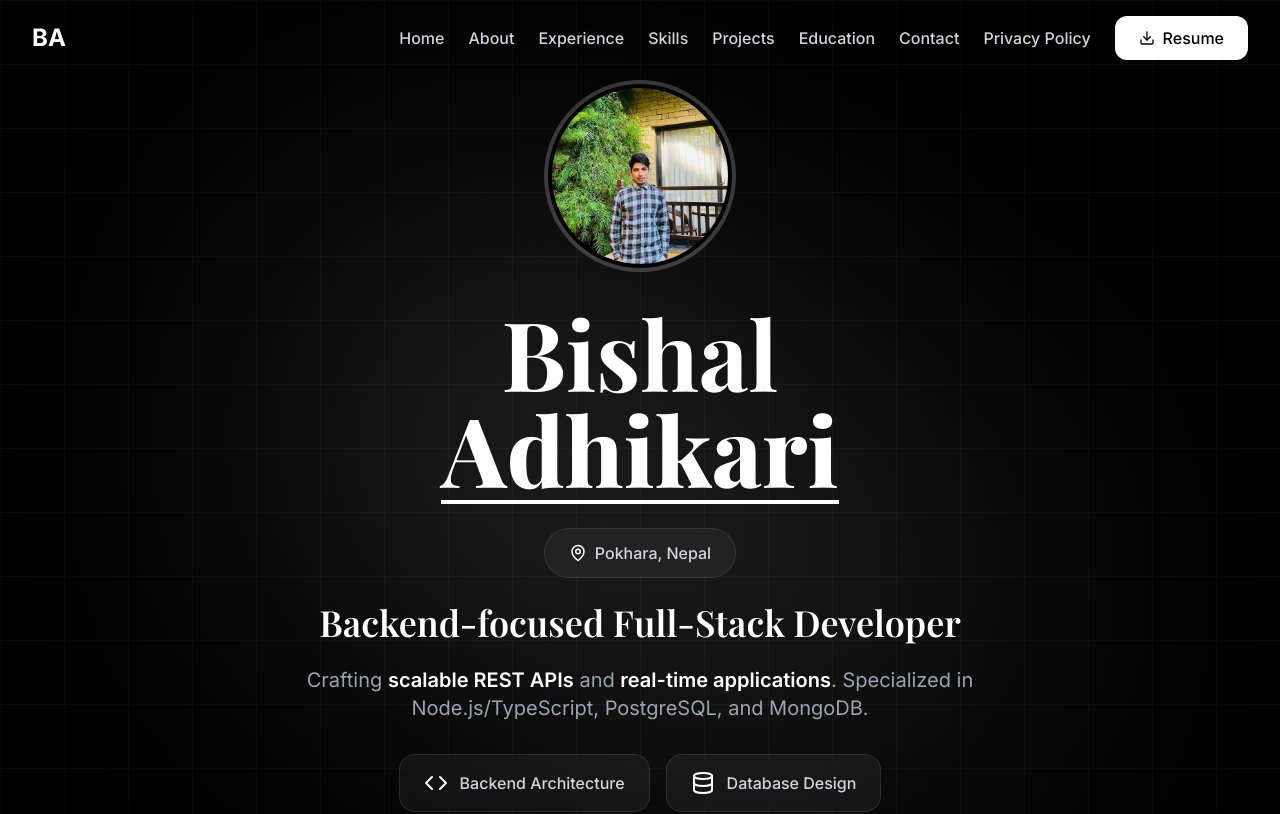
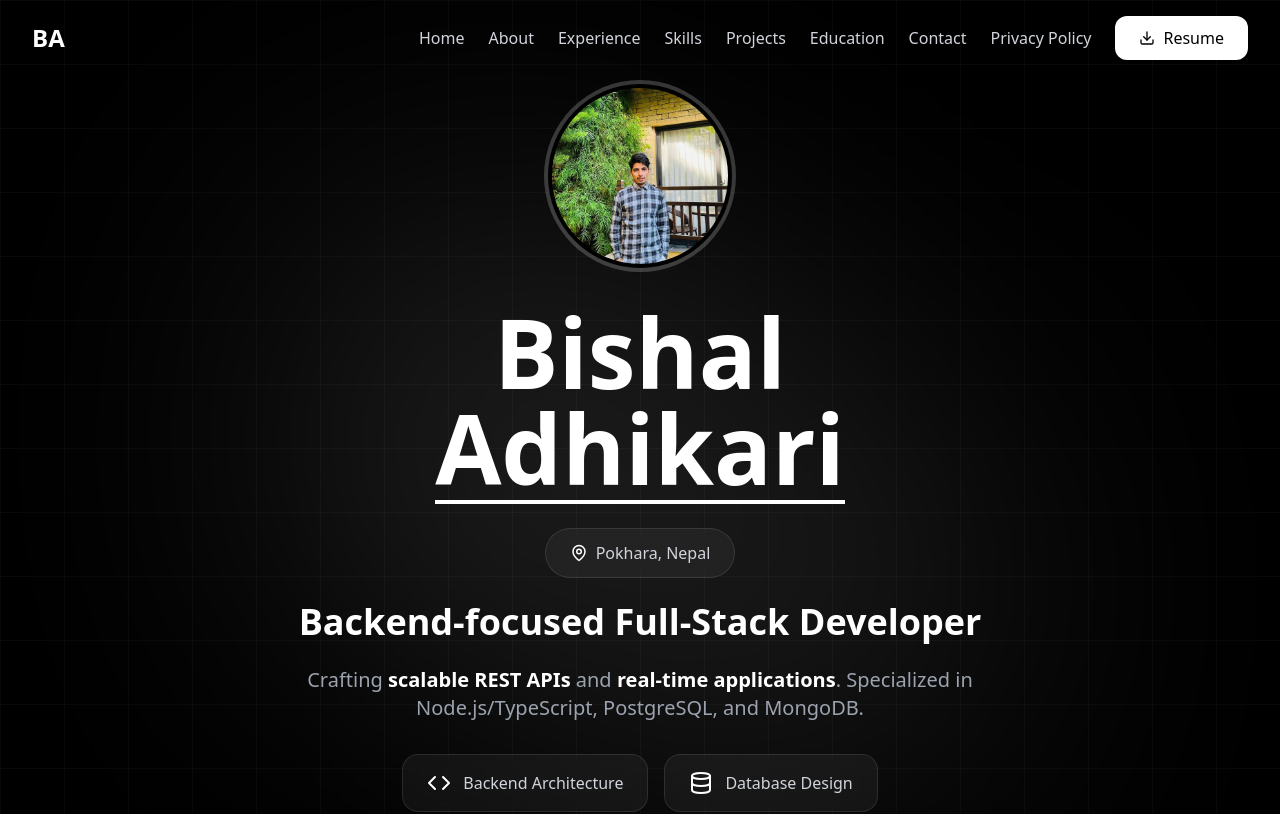
Before and after one commit to BishalAdhikari0123/Portfolio, a React (Vite) app: page / in a window 1280 px wide. Shown: the top 814 px of the page. Built offline with nearby package versions, Linux system fonts and the light colour scheme.

Commit message:
feat: update profile image format to WebP, enhance CSS font settings, and add security headers in Vercel configuration

```diff
--- a/index.html
+++ b/index.html
@@ -9,13 +9,7 @@
       name="description"
       content="Backend-focused Full-Stack Developer from Pokhara, Nepal. Specializing in scalable REST APIs and real-time applications with Node.js, TypeScript, and modern web technologies."
     />
-    <link rel="preconnect" href="https://fonts.googleapis.com" />
-    <link rel="preconnect" href="https://fonts.gstatic.com" crossorigin />
     <link rel="preconnect" href="https://fundingchoicesmessages.google.com" />
-    <link
-      href="https://fonts.googleapis.com/css2?family=Inter:wght@300;400;500;600;700;800;900&family=JetBrains+Mono:wght@400;500;600&family=Playfair+Display:wght@400;500;600;700;800;900&display=swap"
-      rel="stylesheet"
-    />
     <script async src="https://pagead2.googlesyndication.com/pagead/js/adsbygoogle.js?client=ca-pub-1189166525318639"
      crossorigin="anonymous"></script>
   </head>
--- a/src/components/Hero.tsx
+++ b/src/components/Hero.tsx
@@ -44,7 +44,7 @@
               <div className="absolute inset-0 bg-white rounded-full opacity-20 group-hover:opacity-30 transition-opacity duration-300"></div>
               <div className="absolute inset-1 bg-black rounded-full"></div>
               <img
-                src="/profile.jpg"
+                src="/profile.webp"
                 alt="Bishal Adhikari"
                 width={600}
                 height={600}
--- a/src/index.css
+++ b/src/index.css
@@ -9,7 +9,7 @@
 
   body {
     @apply antialiased bg-black text-white;
-    font-family: 'Inter', sans-serif;
+    font-family: system-ui, -apple-system, BlinkMacSystemFont, 'Segoe UI', sans-serif;
   }
 
   h1,
@@ -18,7 +18,7 @@
   h4,
   h5,
   h6 {
-    font-family: 'Playfair Display', serif;
+    font-family: system-ui, -apple-system, BlinkMacSystemFont, 'Segoe UI', sans-serif;
   }
 
   * {
```
Also changed, not shown: public/profile.webp (renamed from public/profile.jpg), vercel.json (added).
